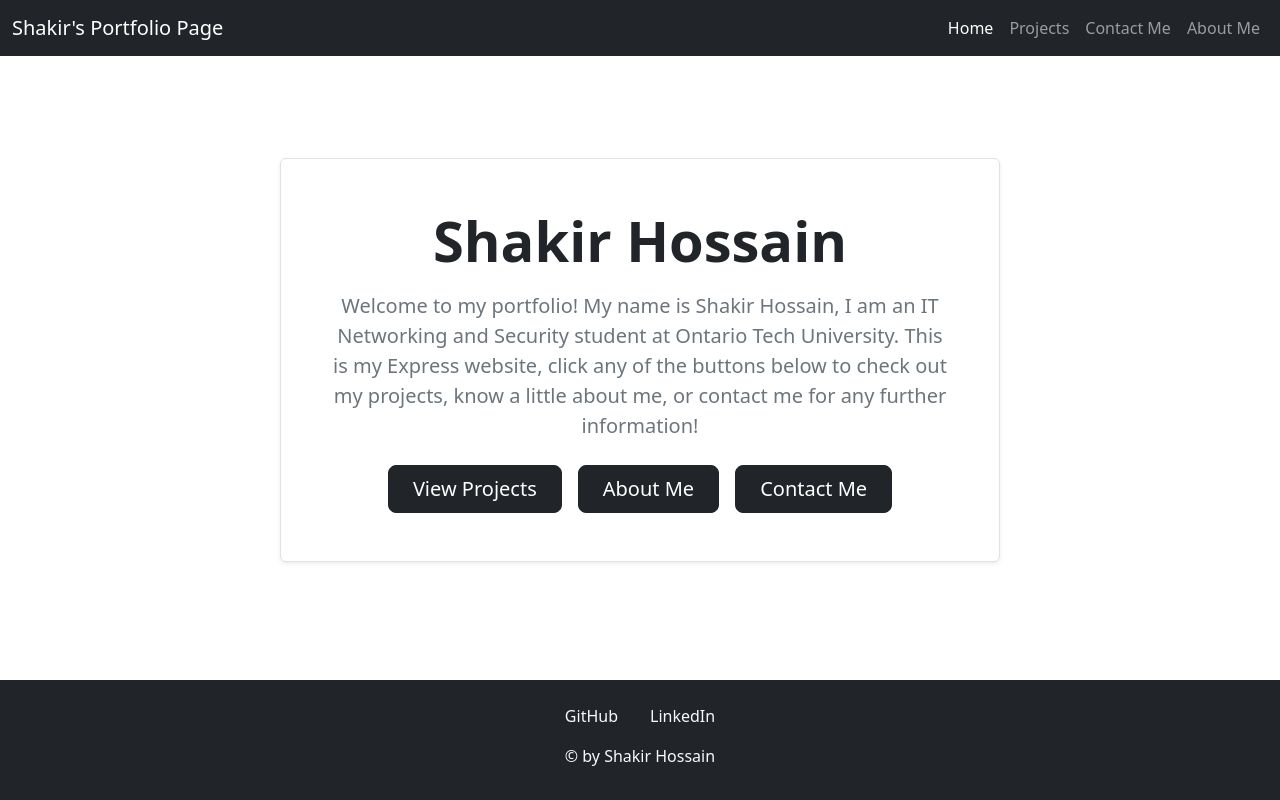
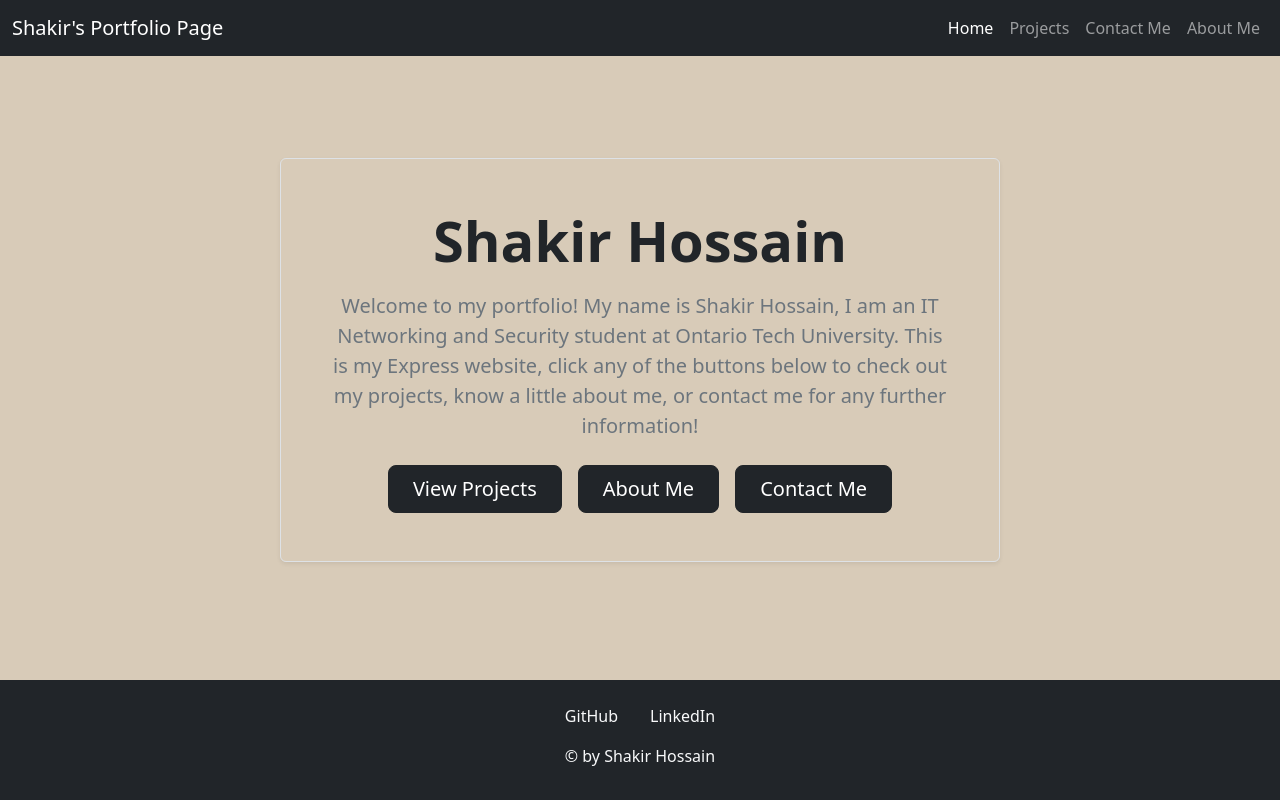
Before and after one commit to shakirhossain-jpg/INFR-3120U-Assignment-2---Shakir-Hossain, a Node server app: page / in a window 1280 px wide. Run offline with Node 20, Linux system fonts and the light colour scheme; some libraries are stand-ins or nearby versions.

Commit message:
Changed background color for all pages to beige

```diff
--- a/public/stylesheets/style.css
+++ b/public/stylesheets/style.css
@@ -43,5 +43,7 @@ a {
 }
 
 body {
-    background: beige;
+    /* !important to be cited, used to make background beige and override restrctions
+    regular input was not working */
+    background: #d8cbb8 !important;
 }
--- a/views/index.ejs
+++ b/views/index.ejs
@@ -15,7 +15,7 @@
      <div class="container d-flex flex-column justify-content-center
      align-items-center text-center pb-5" style="min-height: 82vh;">
      <!-- Main Name Title-->
-      <div class="p-4 p-md-5 bg-white rounded shadow-sm border" style="max-width: 720px;">
+      <div class="p-4 p-md-5 rounded shadow-sm border" style="max-width: 720px;">
         <h1 class="display-4 fw-bold mb-3">Shakir Hossain</h1>
         <p class="lead text-secondary mb-4">
           Welcome to my portfolio! My name is Shakir Hossain, I am an IT Networking and Security
```
